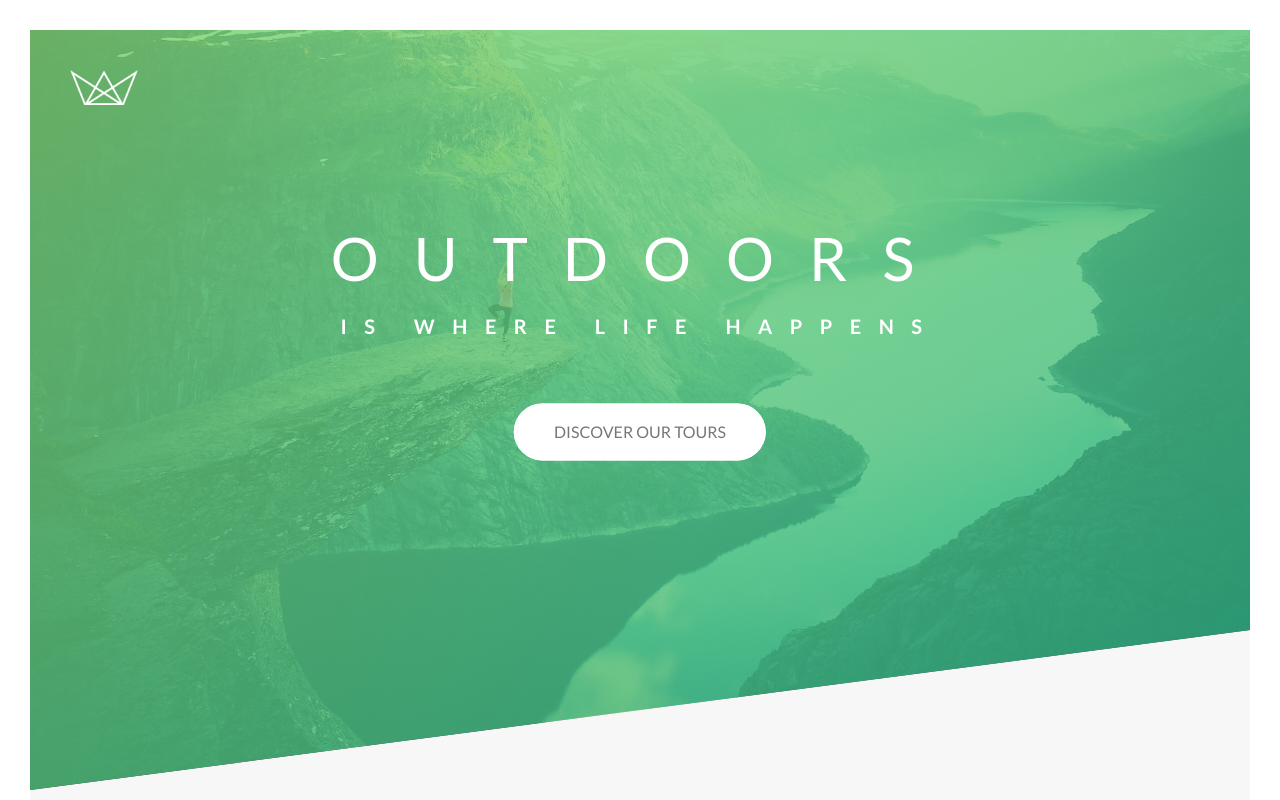
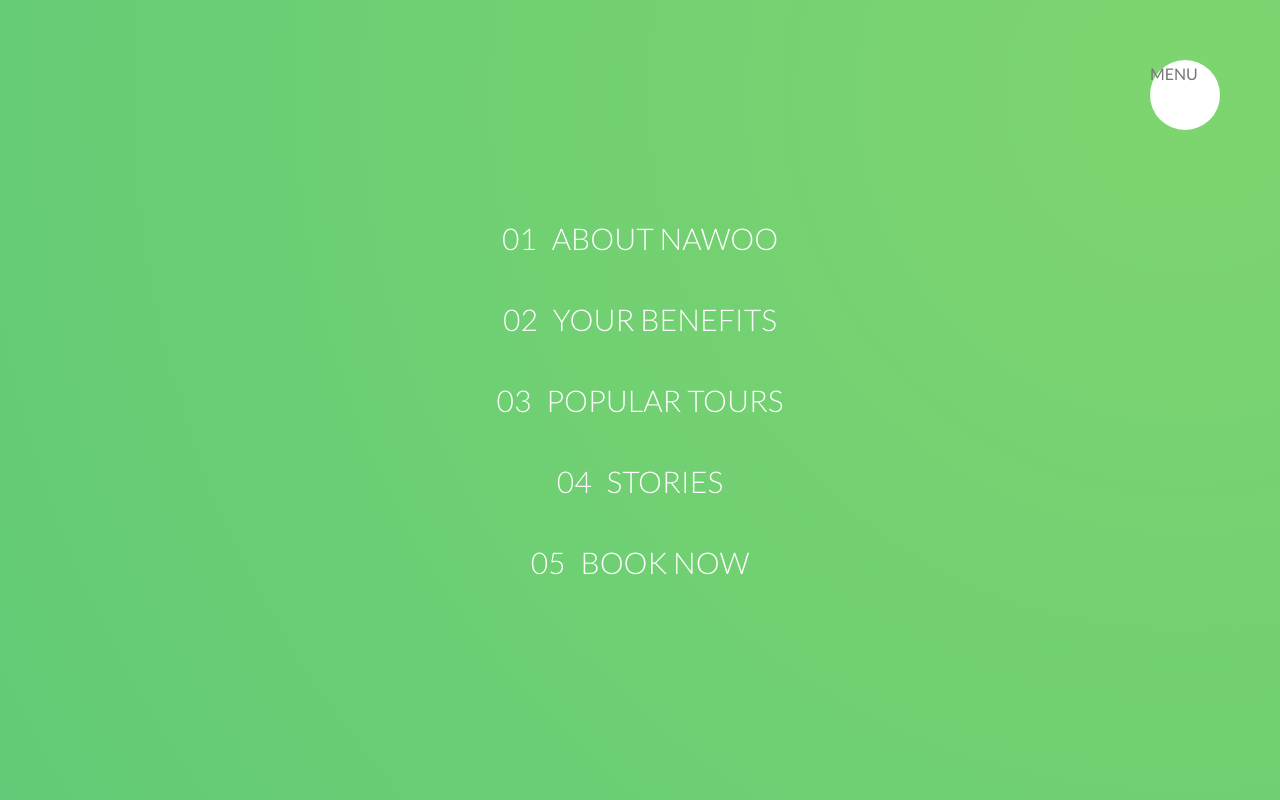
Before and after one commit to LTop23/Nawoo, a website: page index.html in a window 1280 px wide. Shown: the top 800 px of the page. Drawn offline with nearby package versions, Linux system fonts and the light colour scheme; files that its build step writes are made by us from their sources.

Commit message:
Building the Navigation

```diff
--- a/index.html
+++ b/index.html
@@ -17,6 +17,38 @@
     <title>Nawoo | Exciting tours for adventurous people</title>
   </head>
   <body>
+    <div class="navigation">
+      <input type="checkbox" class="navigation__checkbox" id="navi-toggle" />
+
+      <label for="navi-toggle" class="navigation__button">MENU</label>
+
+      <div class="navigation__background">&nbsp;</div>
+
+      <nav class="navigation__nav">
+        <ul class="navigation__list">
+          <li class="navigation__item">
+            <a href="#" class="navigation__link"><span>01</span>About Nawoo</a>
+          </li>
+          <li class="navigation__item">
+            <a href="#" class="navigation__link"
+              ><span>02</span>Your benefits</a
+            >
+          </li>
+          <li class="navigation__item">
+            <a href="#" class="navigation__link"
+              ><span>03</span>Popular tours</a
+            >
+          </li>
+          <li class="navigation__item">
+            <a href="#" class="navigation__link"><span>04</span>Stories</a>
+          </li>
+          <li class="navigation__item">
+            <a href="#" class="navigation__link"><span>05</span>Book now</a>
+          </li>
+        </ul>
+      </nav>
+    </div>
+
     <header class="header">
       <div class="header__logo-box">
         <img src="img/logo-white.png" alt="Nawoo logo" class="header__logo" />
--- a/sass/abstracts/_mixins.scss
+++ b/sass/abstracts/_mixins.scss
@@ -0,0 +1,5 @@
+@mixin pa-center {
+  top: 50%;
+  left: 50%;
+  transform: translate(-50%, -50%);
+}
--- /dev/null
+++ b/sass/layout/_navigation.scss
@@ -0,0 +1,84 @@
+.navigation {
+  &__checkbox {
+    display: none;
+  }
+
+  &__button {
+    background-color: $color-white;
+    height: 7rem;
+    width: 7rem;
+    position: fixed;
+    top: 6rem;
+    right: 6rem;
+    border-radius: 50%;
+    z-index: 2000;
+  }
+
+  &__background {
+    height: 6rem;
+    width: 6rem;
+    border-radius: 50%;
+    position: fixed;
+    top: 6.5rem;
+    right: 6.5rem;
+    background-image: radial-gradient(
+      $color-primary-light,
+      $color-primary-dark
+    );
+    z-index: 1000;
+
+    transform: scale(100);
+  }
+
+  &__nav {
+    height: 100vh;
+    width: 100%;
+    position: fixed;
+    top: 0;
+    right: 0;
+    z-index: 1500;
+  }
+
+  &__list {
+    position: absolute;
+    @include pa-center;
+    list-style: none;
+    text-align: center;
+  }
+
+  &__item {
+    margin: 1rem;
+  }
+
+  &__link {
+    &:link,
+    &:visited {
+      display: inline-block;
+      font-size: 3rem;
+      font-weight: 300;
+      padding: 1rem 2rem;
+      color: $color-white;
+      text-decoration: none;
+      text-transform: uppercase;
+      background-image: linear-gradient(
+        120deg,
+        transparent 0%,
+        transparent 50%,
+        $color-white 50%
+      );
+      background-size: 225%;
+      transition: all 0.4s;
+
+      span {
+        margin-right: 1.5rem;
+        display: inline-block;
+      }
+    }
+    &:hover,
+    &:active {
+      background-position: 100%;
+      color: $color-primary;
+      transform: translateX(1rem);
+    }
+  }
+}
--- a/sass/main.scss
+++ b/sass/main.scss
@@ -18,5 +18,6 @@
 @import "layout/grid";
 @import "layout/header";
 @import "layout/footer";
+@import "layout/navigation";
 
 @import "pages/home";
```
Also changed, not shown: css/style.compile.css, 1 other file.
